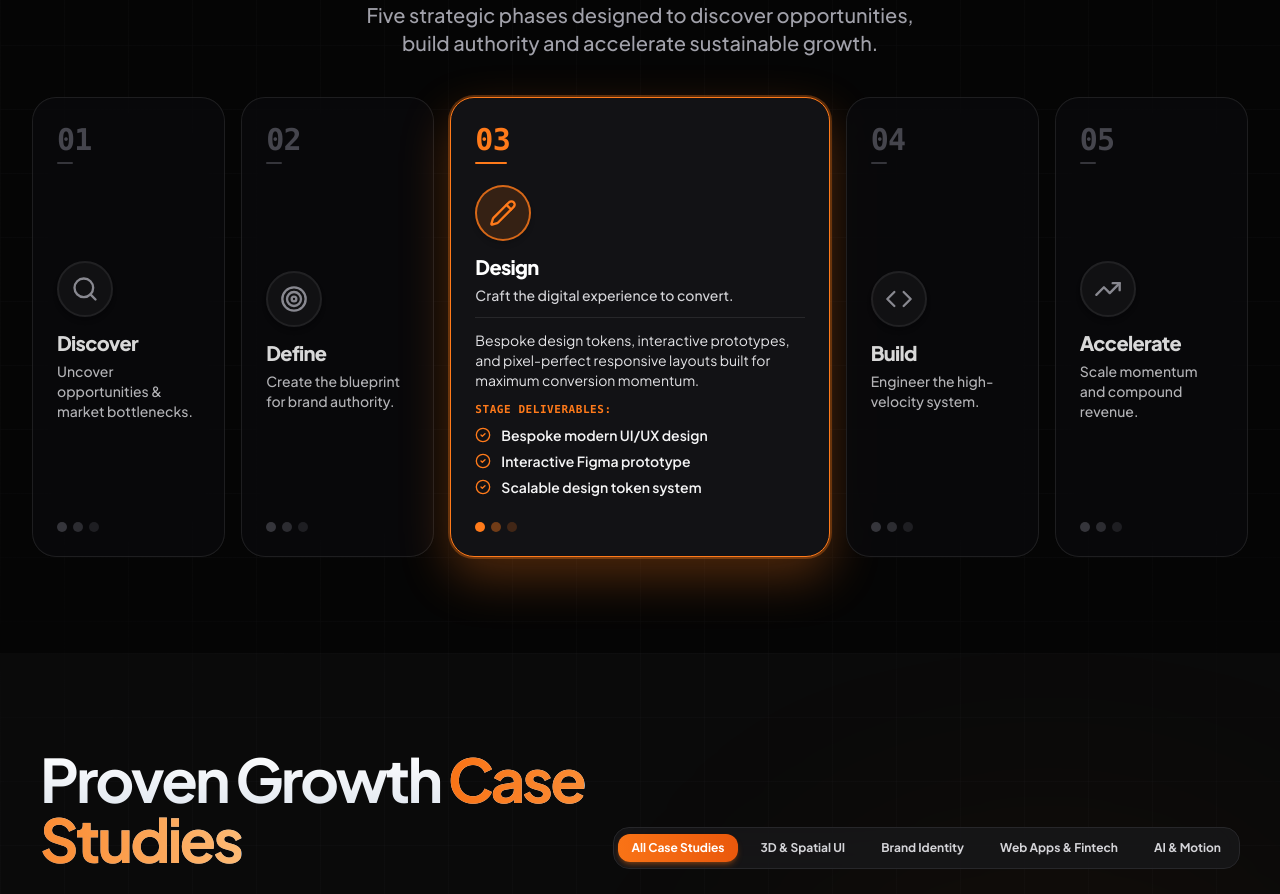
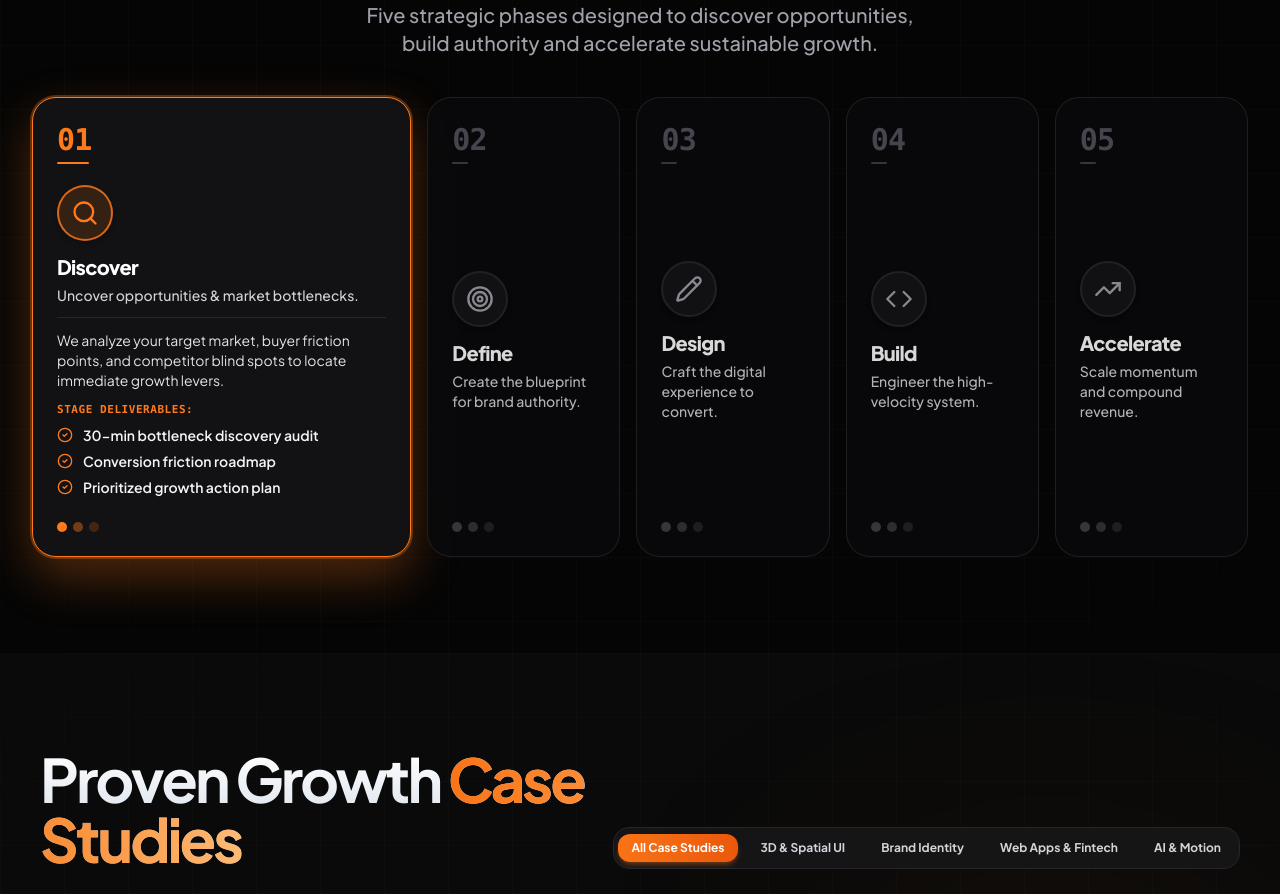
Before and after one commit to itsroosguy/roosx, a React (Vite) app: page / in a window 1280 px wide. Shown: the part 2192-3086 px from the top of the page. Built offline with nearby package versions, Linux system fonts and the light colour scheme.

Commit message:
Keep founder marquee and set default active card in ProcessSection to Discover (01) matching media_1787797487014.png

```diff
--- a/src/components/ProcessSection.tsx
+++ b/src/components/ProcessSection.tsx
@@ -94,7 +94,7 @@ const process5StepCards: StepCard[] = [
 export const ProcessSection: React.FC<ProcessSectionProps> = ({
   isDarkMode = true,
 }) => {
-  const [activeCardId, setActiveCardId] = useState<string>('design');
+  const [activeCardId, setActiveCardId] = useState<string>('discover');
 
   return (
     <section
```
